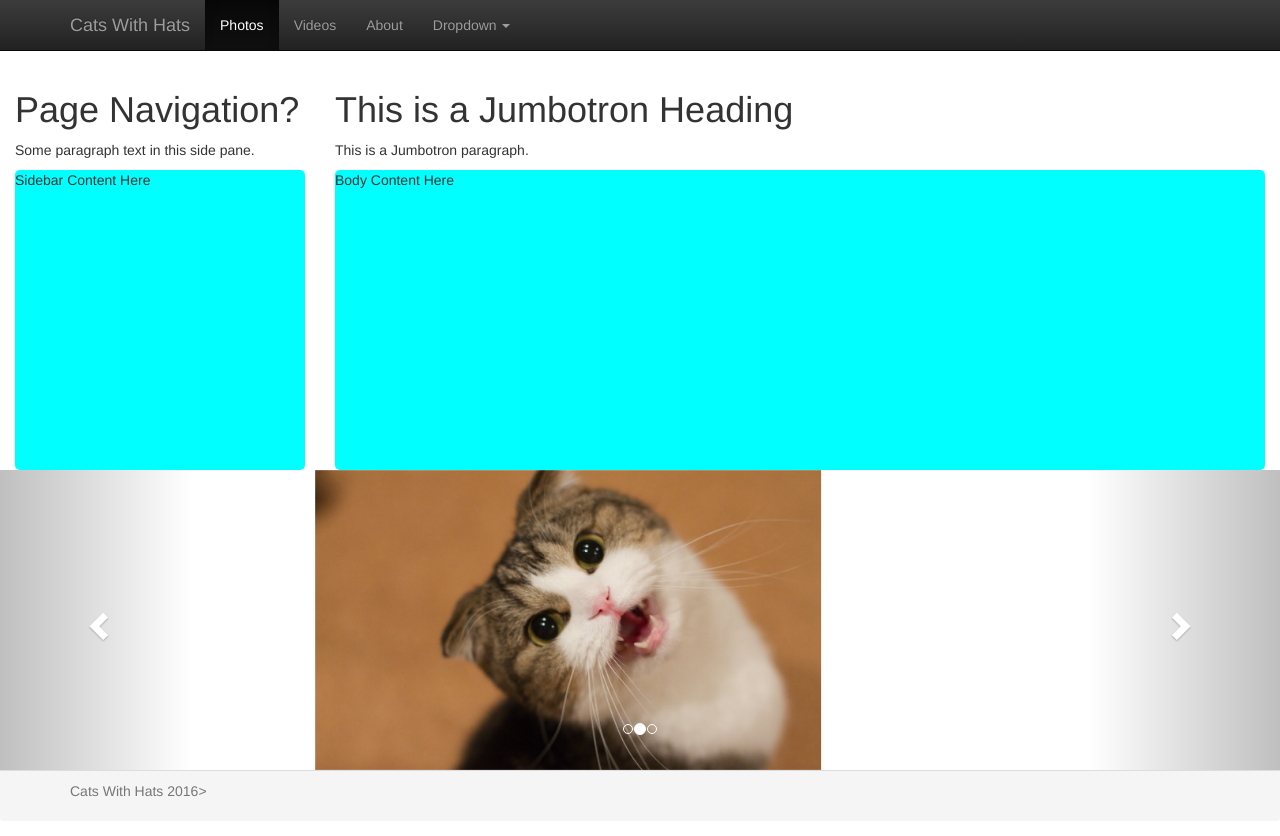
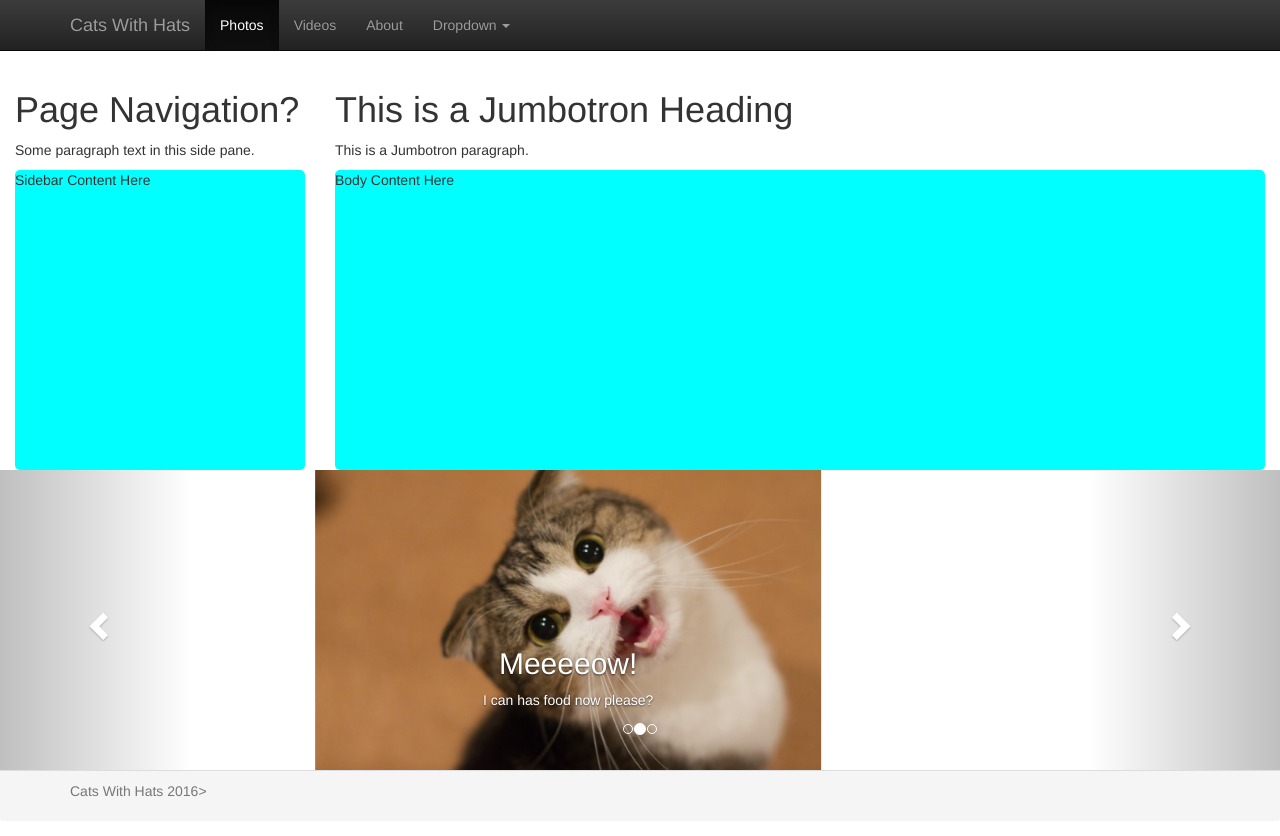
Before and after one commit to NotYourLoginID/cats-with-hats, a plain HTML site: page index.html in a window 1280 px wide. Drawn offline with nearby package versions, Linux system fonts and the light colour scheme.

Commit message:
finished JSON impoprter, cleaned up excess comments

```diff
--- a/js/index.js
+++ b/js/index.js
@@ -1,8 +1,11 @@
 $(document).ready(function() {
 	$.getJSON("assets/cats/cat_photos.json", function(data) {
-		var indicators = [];
-		var image_items = [];
 		$.each(data.photos, function(i, item) {
+			var new_indicator = $('<li/>', {
+				"data-target": "#myCarousel",
+				"data-slide-to": "0"
+			});
+
 			var new_item = $("<div/>", {
 				"class": "item"
 			});
@@ -12,10 +15,19 @@ $(document).ready(function() {
 			});
 
 			new_item.append(new_image);
-			var new_indicator = $('<li/>', {
-				"data-target": "#myCarousel",
-				"data-slide-to": "0"
+
+			var new_image_text = $("<div/>", {
+				"class": "carousel-caption"
 			});
+
+			var new_image_title = $("<h2>"+item.title+"</h2>")
+			var new_image_caption = $("<p>"+item.caption+"</p>")
+
+			new_image_text.append(new_image_title);
+			new_image_text.append(new_image_caption);
+
+			new_item.append(new_image_text);
+
 
 			if (i == 0) {
 				new_item.attr("class", "item active");
```
Also changed, not shown: index.html (+2 -24 lines).
